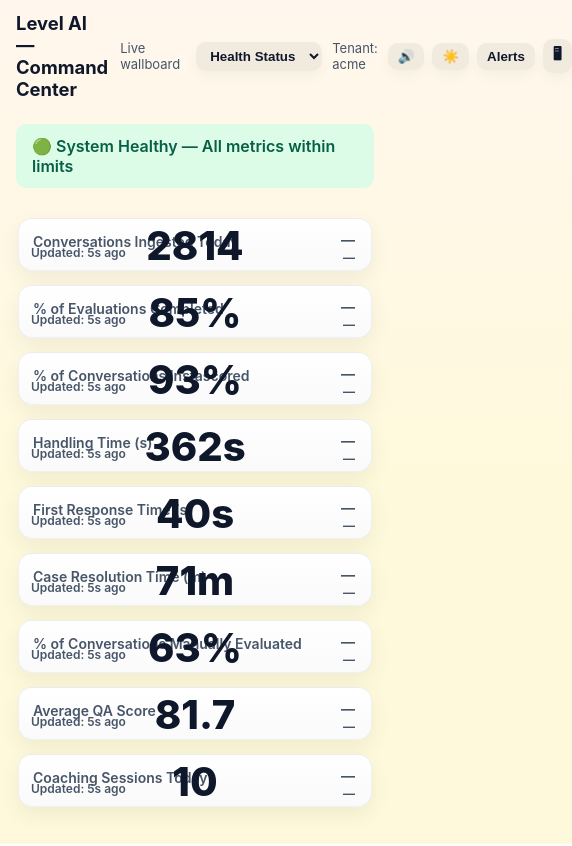
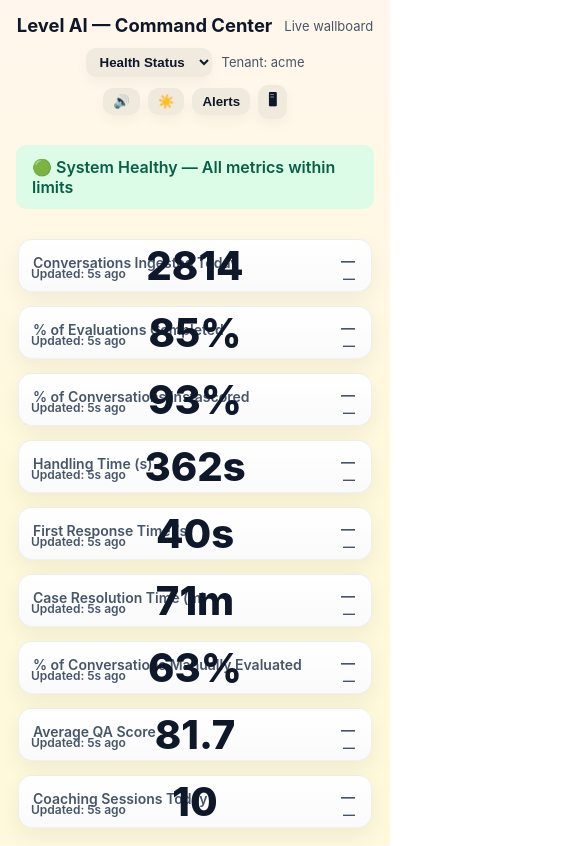
Before and after one commit to robinsingh-pm/level-command-center, a Next.js app: page / in a window 390 px wide. Shown: the whole page, 572 px wide, since content can reach past the window. Built offline with nearby package versions, Linux system fonts and the light colour scheme.

Commit message:
Update globals.css

```diff
--- a/styles/globals.css
+++ b/styles/globals.css
@@ -83,35 +83,65 @@
   color: var(--muted);
 }
 
+/* =========================
+   MOBILE HEADER FIX
+   ========================= */
+@media (max-width: 768px) {
+
+  .page-header {
+    flex-direction: column;
+    align-items: center;
+    gap: 10px;
+    padding: 14px 12px;
+  }
+
+  .page-header .title {
+    text-align: center;
+    font-size: 1.15rem;
+    line-height: 1.3;
+  }
+
+  .page-header .meta {
+    text-align: center;
+  }
+
+  /* Buttons row */
+  .header-right {
+    width: 100%;
+    justify-content: center;
+    flex-wrap: wrap;
+    gap: 8px;
+  }
+
+  .header-row {
+    justify-content: center;
+    flex-wrap: wrap;
+  }
+}
+
 
 /* =========================
    MOBILE TILE FIX ONLY
    ========================= */
 @media (max-width: 768px) {
 
-  /* Ensure tile respects phone width */
   .metric-tile {
+    padding: 14px 14px;
+    min-height: 96px;   /* slightly taller cards */
     max-width: 100%;
-    overflow: hidden;
-    padding: 12px 14px;
   }
 
-  /* Big number: responsive to card width */
   .metric-tile .metric-value {
-    font-size: clamp(22px, 7.5vw, 30px);
+    font-size: clamp(20px, 6.5vw, 26px);
     line-height: 1.15;
-    max-width: 100%;
+    text-align: center;
     white-space: normal;
-    word-break: break-word;
-    text-align: center;
   }
 
-  /* Unit (% / s / m) */
   .metric-tile .metric-unit {
     font-size: 0.6em;
   }
 
-  /* Labels */
   .metric-tile .metric-label {
     font-size: 13px;
     line-height: 1.3;
```
